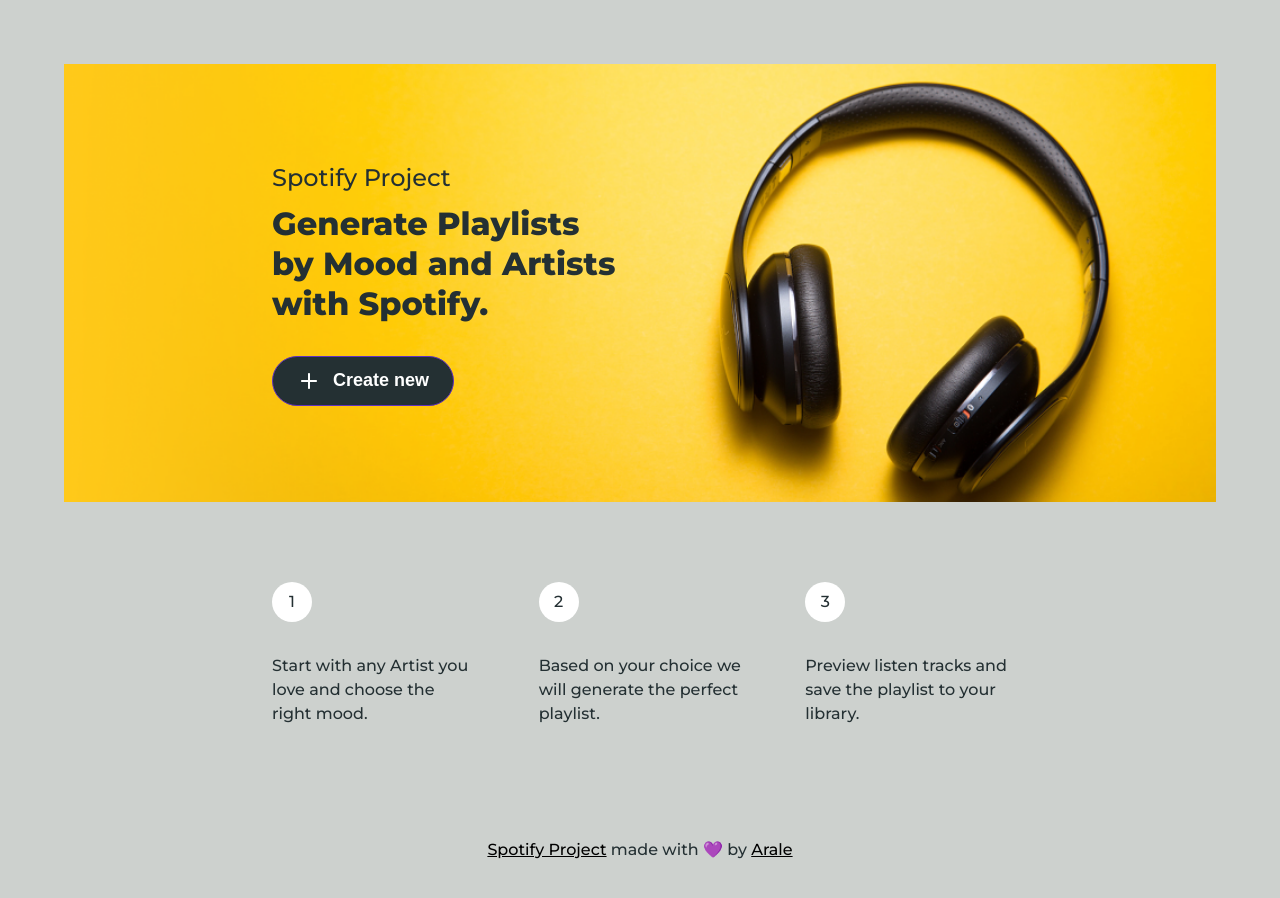
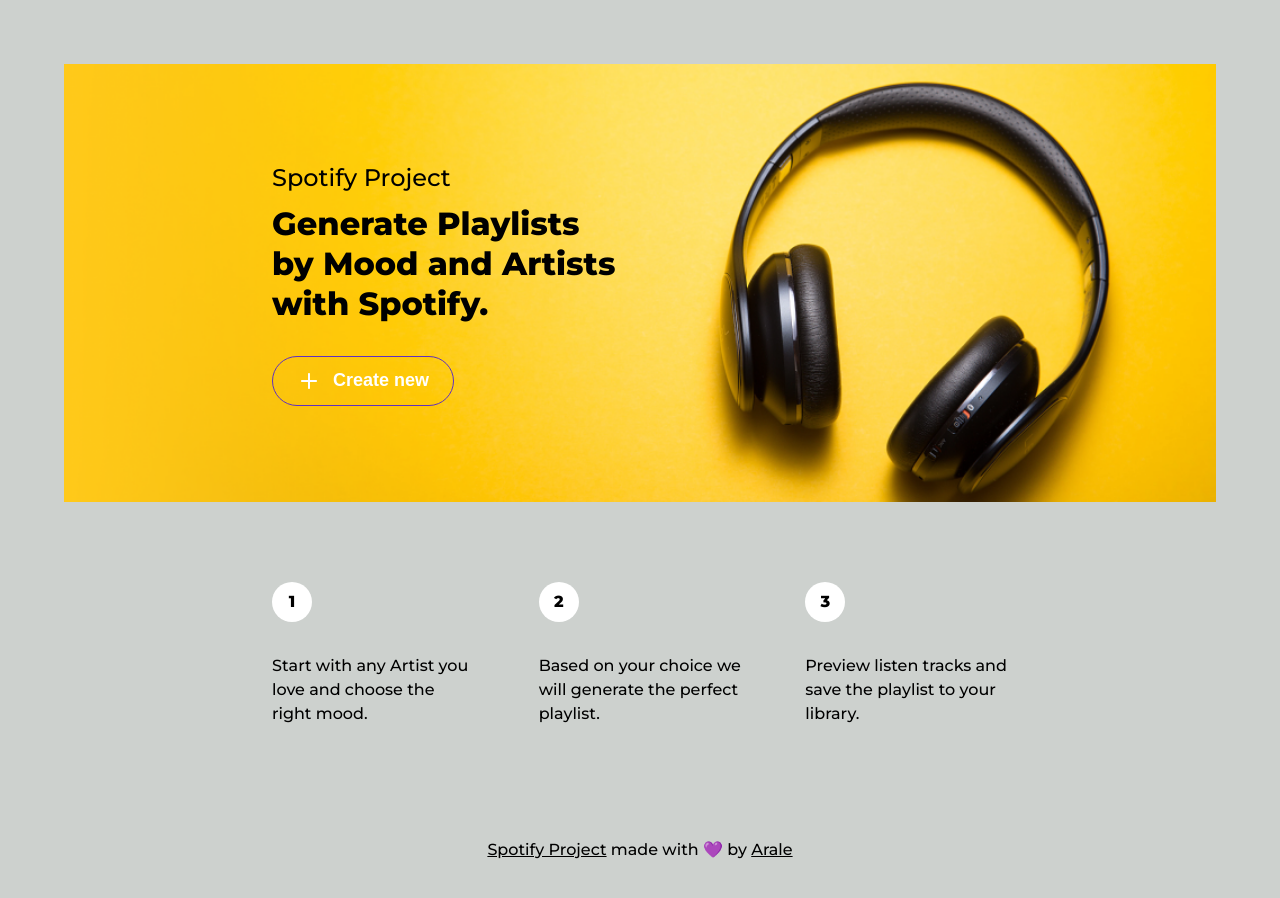
Before and after one commit to justArale/spotify-project, a React (Vite) app: page / in a window 1280 px wide. Shown: the top 898 px of the page. Built offline with nearby package versions, Linux system fonts and the light colour scheme; no server answers.

Commit message:
add class for number, add text-transform to font class, add fontweigth bold to root and changed the maincolor from hex to rgb #17

```diff
--- a/src/index.css
+++ b/src/index.css
@@ -2,7 +2,7 @@
 
 :root {
   --background-color: #cdd1ce;
-  --main-color: #243033;
+  --main-color: 36, 48, 51;
   /* --main-color: #6030bf;
   --secondary-color: #f6f2ff;
   --result-color: #9f8fbf;
@@ -20,6 +20,7 @@
 
   --font-weight-medium: 500;
   --font-weight-semiBold: 600;
+  --font-weight-bold: 700;
   --font-weight-extraBold: 800;
 
   --font-family-main: "Montserrat", -apple-system, BlinkMacSystemFont,
@@ -72,6 +73,7 @@
   font-weight: var(--font-weight-medium);
   line-height: 1.5em;
   letter-spacing: 0.1em;
+  text-transform: uppercase;
   margin: 0;
 }
 
@@ -87,6 +89,13 @@
   font-size: var(--font-size-button);
   font-weight: var(--font-weight-semiBold);
   line-height: 1.75em;
+  margin: 0;
+}
+
+.numberFont {
+  font-size: var(--font-size-small);
+  font-weight: var(--font-weight-bold);
+  line-height: 1.5em;
   margin: 0;
 }
 
```
